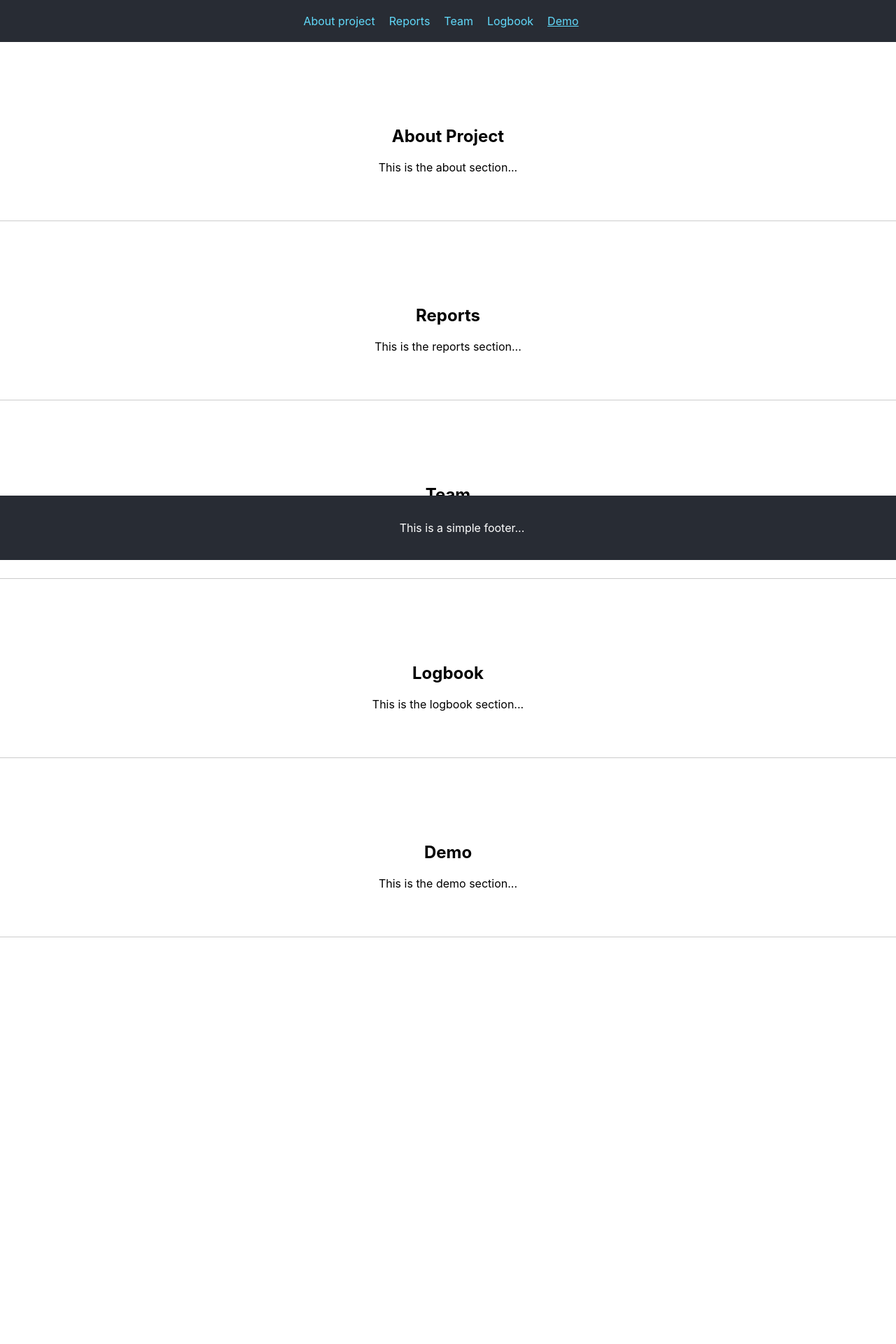
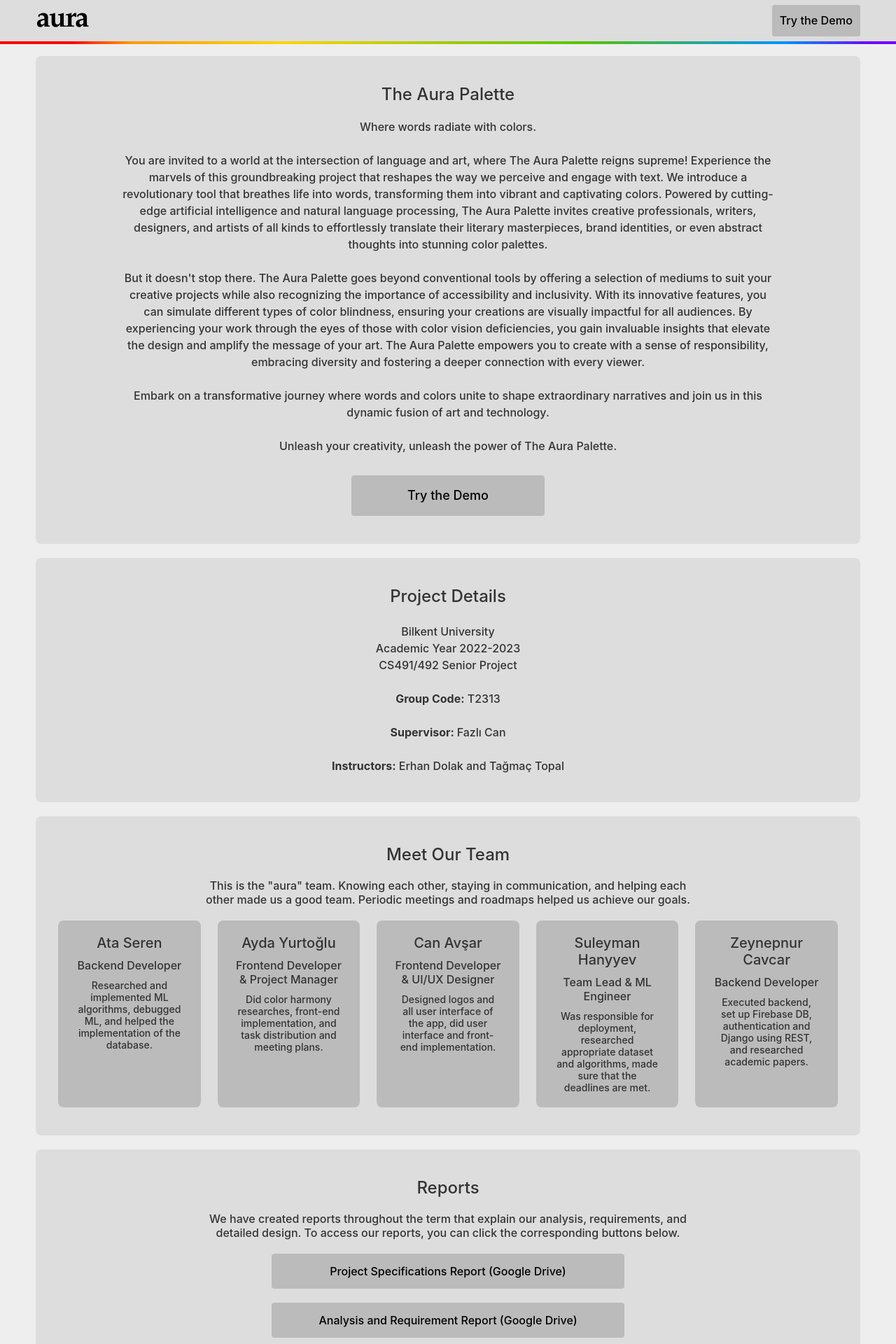
Before and after one commit to solomonNSI/aura-public, a React (Create React App) app: page / in a window 1280 px wide. Shown: the top 1920 px of the page at 70% size. Before the commit the page ends 1389 px from the top, so only its background shows below. Built offline with nearby package versions, Linux system fonts and the light colour scheme.

Commit message:
Website is ready

```diff
--- a/package.json
+++ b/package.json
@@ -6,6 +6,7 @@
     "@testing-library/jest-dom": "^5.16.5",
     "@testing-library/react": "^13.4.0",
     "@testing-library/user-event": "^13.5.0",
+    "file-saver": "^2.0.5",
     "react": "^18.2.0",
     "react-dom": "^18.2.0",
     "react-scripts": "5.0.1",
--- a/src/App.css
+++ b/src/App.css
@@ -2,22 +2,89 @@
   text-align: center;
 }
 
-.App-header {
-  background-color: #282c34;
-  padding: 20px;
-  color: white;
+.appSection {
+  background-color: #dddddd;
+  margin: 20px 4%;
+  border-radius: 8px;
+  border: none;
+  display: flex;
+  flex-direction: column;
+  align-items: center;
+  justify-content: start;
 }
 
-.App-header nav a {
-  color: #61dafb;
-  margin-right: 20px;
+.App-header {
+  background-color: #dddddd;
+  height: 65px;
+  box-sizing: border-box;
+  color: white;
+  display: flex;
+  align-items: center;
+  padding: 0px 4%;
+  zoom: 0.9;
+  position: fixed;
+  width: 100%;
+  top: 0;
+  justify-content: space-between;
+}
+
+.App-header p {
+  font-size: 46px;
+  font-family: Palatino;
+  font-weight: 700;
+  letter-spacing: -0.05em;
   cursor: pointer;
+  color: black;
+}
+
+.App-header a {
+  height: 50px;
+  width: 140px;
+  display: flex;
+  background-color: #bbb;
+  align-items: center;
+  justify-content: center;
+  font-size: 18px;
+  text-decoration: none;
+  line-height: 18px;
+  color: black;
+  font-weight: 500;
+  border-radius: 4px;
+
+  &:hover {
+    background-color: #aaa;
+  }
+}
+
+h1,
+h2 {
+  font-weight: 500;
+  margin: 0px;
+  color: #333;
+  font-size: 24px;
+}
+
+p {
+  font-weight: 500;
+  margin: 0px;
+  color: rgb(51, 51, 51);
+  font-size: 16px;
+}
+
+.gradientLine {
+  background: linear-gradient(90deg, rgba(255, 0, 0) 7.81%, rgba(255, 153, 0) 14.58%, rgba(255, 212, 0) 31.27%, rgba(86, 196, 0) 64.95%, rgba(0, 148, 255) 87.36%, rgba(112, 0, 255) 97.55%);
+  height: 5px;
+  width: 100%;
+  position: fixed;
+  top: 65px;
+  zoom: 0.9;
 }
 
 section {
   margin: 50px 0;
   padding: 50px 0;
   border-bottom: 1px solid #ccc;
+  padding: 40px 0px;
 }
 
 .App-footer {
@@ -27,4 +94,192 @@ section {
   position: fixed;
   width: 100%;
   bottom: 0;
+  display: none;
 }
+
+.aboutText {
+  max-width: 80%;
+  line-height: 24px;
+  margin-top: 20px;
+}
+
+#team {
+
+  .description {
+    width: 60%;
+    margin: 20px 0px 0px;
+  }
+
+  .members {
+    display: flex;
+    flex-direction: row;
+    justify-content: center;
+    margin: 20px 20px 0px;
+
+    @media screen and (max-width: 900px) {
+      flex-direction: column;
+      justify-content: center;
+      align-items: center;
+      margin: 20px 20px 0px;
+    }
+
+    .member {
+      height: auto;
+      width: 20%;
+      background-color: #bbb;
+      margin: 0 12px;
+      padding: 20px;
+      display: flex;
+      flex-direction: column;
+      align-items: center;
+      justify-content: start;
+      border-radius: 8px;
+
+      @media screen and (max-width: 900px) {
+        width: 80%;
+        margin: 20px 0px;
+      }
+
+      .name {
+        font-size: 20px;
+        justify-self: flex-start;
+      }
+
+      .position {
+        font-size: 16px;
+        margin-top: 10px;
+      }
+
+      .work {
+        font-size: 14px;
+        max-width: 90%;
+        margin-top: 10px;
+      }
+    }
+  }
+}
+
+#demo {
+  .description {
+    width: 60%;
+    margin: 20px 0px 0px;
+  }
+
+}
+
+#demo a {
+  margin-top: 30px;
+  height: auto;
+  width: 20%;
+  display: flex;
+  background-color: #bbb;
+  align-items: center;
+  justify-content: center;
+  font-size: 18px;
+  text-decoration: none;
+  line-height: 18px;
+  color: black;
+  font-weight: 500;
+  border-radius: 4px;
+  padding: 20px;
+
+  &:hover {
+    background-color: #aaa;
+  }
+
+}
+
+#reports {
+  .description {
+    width: 60%;
+    margin: 20px 0px 0px;
+  }
+
+}
+
+#reports a {
+  margin-top: 20px;
+  height: auto;
+  width: 40%;
+  display: flex;
+  background-color: #bbb;
+  align-items: center;
+  justify-content: center;
+  font-size: 16px;
+  text-decoration: none;
+  line-height: 18px;
+  color: black;
+  font-weight: 500;
+  border-radius: 4px;
+  padding: 16px;
+
+  &:hover {
+    background-color: #aaa;
+  }
+
+}
+
+#logbook {
+  .description {
+    width: 60%;
+    margin: 20px 0px 0px;
+  }
+
+}
+
+#logbook a {
+  margin-top: 30px;
+  height: auto;
+  width: 20%;
+  display: flex;
+  background-color: #bbb;
+  align-items: center;
+  justify-content: center;
+  font-size: 16px;
+  text-decoration: none;
+  line-height: 18px;
+  color: black;
+  font-weight: 500;
+  border-radius: 4px;
+  padding: 16px;
+
+  &:hover {
+    background-color: #aaa;
+  }
+
+}
+
+#details {
+  .description {
+    width: 60%;
+    margin: 24px 0px 0px;
+    line-height: 24px;
+  }
+
+  .description span {
+    font-weight: 700;
+  }
+
+}
+
+#about a {
+  margin-top: 30px;
+  height: auto;
+  width: 20%;
+  display: flex;
+  background-color: #bbb;
+  align-items: center;
+  justify-content: center;
+  font-size: 18px;
+  text-decoration: none;
+  line-height: 18px;
+  color: black;
+  font-weight: 500;
+  border-radius: 4px;
+  padding: 20px;
+
+  &:hover {
+    background-color: #aaa;
+  }
+
+}
--- a/src/App.js
+++ b/src/App.js
@@ -1,90 +1,92 @@
 import React from 'react';
 import { Link, animateScroll as scroll } from "react-scroll";
 import './App.css';
+import { saveAs } from 'file-saver';
 
 const App = () => {
+  const handleDownload = () => {
+    const fileUrl = 'Reports/T2313_Detailed_Design_Report.pdf';
+    const fileName = 'desired_file_name.pdf';
+    saveAs(fileUrl, fileName);
+  };
   return (
     <div className="App">
       <header className="App-header">
-        <nav>
-          <Link
-            activeClass="active"
-            to="about"
-            spy={true}
-            smooth={true}
-            offset={-70}
-            duration={500}
-          >
-            About project
-          </Link>
-          <Link
-            activeClass="active"
-            to="reports"
-            spy={true}
-            smooth={true}
-            offset={-70}
-            duration={500}
-          >
-            Reports
-          </Link>
-          <Link
-            activeClass="active"
-            to="team"
-            spy={true}
-            smooth={true}
-            offset={-70}
-            duration={500}
-          >
-            Team
-          </Link>
-          <Link
-            activeClass="active"
-            to="logbook"
-            spy={true}
-            smooth={true}
-            offset={-70}
-            duration={500}
-          >
-            Logbook
-          </Link>
-          <a
-            href="http://demo.aurapalette.app"
-            target="_blank"
-            rel="noopener noreferrer"
-          >
-            Demo
-          </a>
-        </nav>
+          <p>aura</p>
+        <a href="https://demo.aurapalette.app/">Try the Demo</a>
       </header>
+      <div className="gradientLine"></div>
 
-      <section id="about">
-        <h1>About Project</h1>
-        <p>This is the about section...</p>
+      <section className="appSection" id="about">
+        <h1>The Aura Palette</h1>
+        <p className="aboutText">Where words radiate with colors.<br/><br/>
+        You are invited to a world at the intersection of language and art, where The Aura Palette reigns supreme! Experience the marvels of this groundbreaking project that reshapes the way we perceive and engage with text. We introduce a revolutionary tool that breathes life into words, transforming them into vibrant and captivating colors. Powered by cutting-edge artificial intelligence and natural language processing, The Aura Palette invites creative professionals, writers, designers, and artists of all kinds to effortlessly translate their literary masterpieces, brand identities, or even abstract thoughts into stunning color palettes.<br/><br/>
+        But it doesn't stop there. The Aura Palette goes beyond conventional tools by offering a selection of mediums to suit your creative projects while also recognizing the importance of accessibility and inclusivity. With its innovative features, you can simulate different types of color blindness, ensuring your creations are visually impactful for all audiences. By experiencing your work through the eyes of those with color vision deficiencies, you gain invaluable insights that elevate the design and amplify the message of your art. The Aura Palette empowers you to create with a sense of responsibility, embracing diversity and fostering a deeper connection with every viewer.<br/><br/>
+        Embark on a transformative journey where words and colors unite to shape extraordinary narratives and join us in this dynamic fusion of art and technology.<br/><br/>
+        Unleash your creativity, unleash the power of The Aura Palette.</p>
+        <a href="https://demo.aurapalette.app/">Try the Demo</a>
       </section>
 
-      <section id="reports">
-        <h1>Reports</h1>
-        <p>This is the reports section...</p>
+      <section className="appSection" id="details">
+        <h1>Project Details</h1>
+        <p className="description">Bilkent University<br/>Academic Year 2022-2023<br/>CS491/492 Senior Project<br/></p>
+        <p className="description"><span>Group Code:</span> T2313<br/></p>
+        <p className="description"><span>Supervisor: </span>Fazlı Can<br/></p>
+        <p className="description"><span>Instructors:</span> Erhan Dolak and Tağmaç Topal<br/></p>
       </section>
 
-      <section id="team">
-        <h1>Team</h1>
-        <p>This is the team section...</p>
+      <section className="appSection" id="team">
+        <h1>Meet Our Team</h1>
+        <p className = "description">This is the "aura" team. Knowing each other, staying in communication, and helping each other made us a good team. Periodic meetings and roadmaps helped us achieve our goals.</p>
+        <div className="members">
+          <div className="member">
+            <h2 className="name">Ata Seren</h2>
+            <p className="position">Backend Developer</p>
+            <p className="work">Researched and implemented ML algorithms, debugged ML, and helped the implementation of the database.</p>
+          </div>
+          <div className="member">
+            <h2 className="name">Ayda Yurtoğlu</h2>
+            <p className="position">Frontend Developer & Project Manager</p>
+            <p className="work">Did color harmony researches, front-end implementation, and task distribution and meeting plans.</p>
+          </div>
+          <div className="member">
+            <h2 className="name">Can Avşar</h2>
+            <p className="position">Frontend Developer & UI/UX Designer</p>
+            <p className="work">Designed logos and all user interface of the app, did user interface and front-end implementation.</p>
+          </div>
+          <div className="member">
+            <h2 className="name">Suleyman Hanyyev</h2>
+            <p className="position">Team Lead & ML Engineer</p>
+            <p className="work">Was responsible for deployment, researched appropriate dataset and algorithms, made sure that the deadlines are met.</p>
+          </div>
+          <div className="member">
+            <h2 className="name">Zeynepnur Cavcar</h2>
+            <p className="position">Backend Developer</p>
+            <p className="work">Executed backend, set up Firebase DB, authentication and Django using REST, and researched academic papers.</p>
+          </div>
+        </div>
       </section>
 
-      <section id="logbook">
-        <h1>Logbook</h1>
-        <p>This is the logbook section...</p>
+      <section className="appSection" id="reports">
+        <h1>Reports</h1>
+        <p className="description">We have created reports throughout the term that explain our analysis, requirements, and detailed design. To access our reports, you can click the corresponding buttons below.</p>
+        <a href="https://docs.google.com/document/d/1_gahyqeTS_7V4IgEQfHVB7ISDBhLCeAkJ4_P90mJknk/">Project Specifications Report (Google Drive)</a>
+        <a href="https://docs.google.com/document/d/14P-eXy6u3TxRiCrVGTzCAYaOqO5kyKenyLHbgcYC9II/">Analysis and Requirement Report (Google Drive)</a>
+        <a href="https://docs.google.com/document/d/19Di1V2xKOsz6DGKa9PNGr4RFw3Jnh7qTCEuLtEDQXw8/">Detailed Design Report (Google Drive)</a>
       </section>
 
-      <section id="demo">
-        <h1>Demo</h1>
-        <p>This is the demo section...</p>
+      <section className="appSection" id="logbook">
+        <h1>Logbook</h1>
+        <p className="description">We have logbooks throughout the term that explain what we have done on the project. To access our logbooks, you can click the button below. </p>
+        <a href="https://auraslogbook.vercel.app/logbooksall">Access our Logbooks</a>
       </section>
 
-      <footer className="App-footer">
-        <p>This is a simple footer...</p>
-      </footer>
+      <section className="appSection" id="demo">
+        <h1>Try the Application</h1>
+        <p className='description'>We invite you to explore our app and unleash your creativity by generating palettes with our advanced AI tool. If you have any feedback, we encourage you to utilize our feedback tool by clicking on the feedback button located on the top navigation bar of the app.</p>
+        <a href="https://demo.aurapalette.app/">Try the Demo</a>
+      </section>
+
     </div>
   );
 }
--- a/src/index.css
+++ b/src/index.css
@@ -1,10 +1,10 @@
 body {
   margin: 0;
-  font-family: -apple-system, BlinkMacSystemFont, 'Segoe UI', 'Roboto', 'Oxygen',
-    'Ubuntu', 'Cantarell', 'Fira Sans', 'Droid Sans', 'Helvetica Neue',
-    sans-serif;
+  font-family: -apple-system, BlinkMacSystemFont, "Helvetica Neue", Arial, sans-serif;
   -webkit-font-smoothing: antialiased;
   -moz-osx-font-smoothing: grayscale;
+  background-color: #eeeeee;
+  margin-top: 80px;
 }
 
 code {
```
Also changed, not shown: 1 other file (tests, documents, lock files or other folders).
